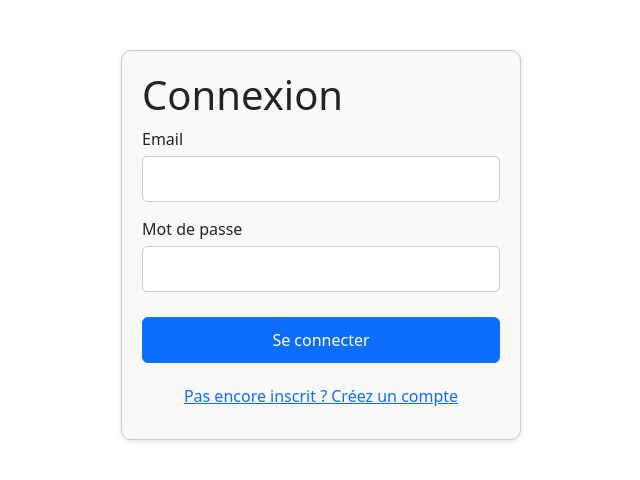
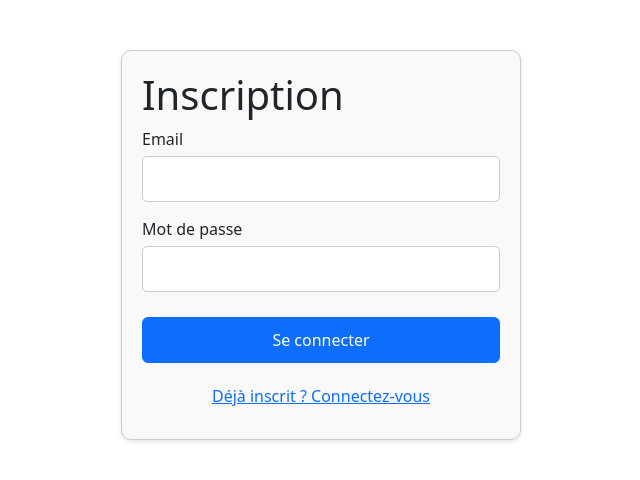
Before and after one commit to heloisermo/Work_Organizer, an Angular app in the folder Front/: page / in a window 1280 px wide. Shown: the top 480 px of the page, without its empty margins (319-959 px from the left). Built offline with nearby package versions, Linux system fonts and the light colour scheme.

Commit message:
Page inscription ok

```diff
--- a/Front/src/app/app.component.html
+++ b/Front/src/app/app.component.html
@@ -1,3 +1,3 @@
 <div>
-  <app-sign-in></app-sign-in>
+  <app-sign-up></app-sign-up>
 </div>
--- a/Front/src/app/app.component.ts
+++ b/Front/src/app/app.component.ts
@@ -1,11 +1,12 @@
 import { Component } from '@angular/core';
 import { RouterOutlet } from '@angular/router';
 import { SignInComponent } from './sign-in/sign-in.component';
+import { SignUpComponent } from './sign-up/sign-up.component';
 
 @Component({
   selector: 'app-root',
   standalone: true,
-  imports: [RouterOutlet, SignInComponent],
+  imports: [RouterOutlet, SignInComponent, SignUpComponent],
   templateUrl: './app.component.html',
   styleUrl: './app.component.css'
 })
--- /dev/null
+++ b/Front/src/app/sign-up/sign-up.component.css
@@ -0,0 +1,37 @@
+.auth-container {
+    max-width: 400px;
+    margin: 50px auto;
+    padding: 20px;
+    border: 1px solid #ccc;
+    border-radius: 10px;
+    background-color: #f9f9f9;
+    box-shadow: 0 2px 5px rgba(0, 0, 0, 0.1);
+}
+
+.auth-container h2 {
+    text-align: center;
+}
+
+.form-group {
+    margin-bottom: 15px;
+}
+
+.form-group label {
+    display: block;
+    margin-bottom: 5px;
+}
+
+.form-control {
+    width: 100%;
+    padding: 10px;
+    font-size: 16px;
+    border: 1px solid #ccc;
+    border-radius: 5px;
+}
+
+button {
+    width: 100%;
+    padding: 10px;
+    font-size: 16px;
+    margin-top: 10px;
+}
--- /dev/null
+++ b/Front/src/app/sign-up/sign-up.component.html
@@ -0,0 +1,22 @@
+<div class="auth-container">
+    <h1>Inscription</h1>
+    <form>
+        <div class="form-group">
+            <label for="email">Email</label>
+            <input type="email" id="email" [(ngModel)]="email" name="email" required class="form-control">
+        </div>
+
+        <div class="form-group">
+            <label for="password">Mot de passe</label>
+            <input type="password" id="password" [(ngModel)]="password" name="password" required class="form-control">
+        </div>
+
+        <button type="submit" class="btn btn-primary">
+            Se connecter
+        </button>
+    </form>
+
+    <button class="btn btn-link">
+        Déjà inscrit ? Connectez-vous
+    </button>
+</div>
--- /dev/null
+++ b/Front/src/app/sign-up/sign-up.component.ts
@@ -0,0 +1,14 @@
+import { Component } from '@angular/core';
+import { CommonModule } from '@angular/common';
+import { FormsModule } from '@angular/forms';
+@Component({
+  selector: 'app-sign-up',
+  standalone: true,
+  imports: [CommonModule, FormsModule],
+  templateUrl: './sign-up.component.html',
+  styleUrl: './sign-up.component.css'
+})
+export class SignUpComponent {
+  email: string = '';
+  password: string = '';
+}
```
Also changed, not shown: 1 other file (tests, documents, lock files or other folders).
